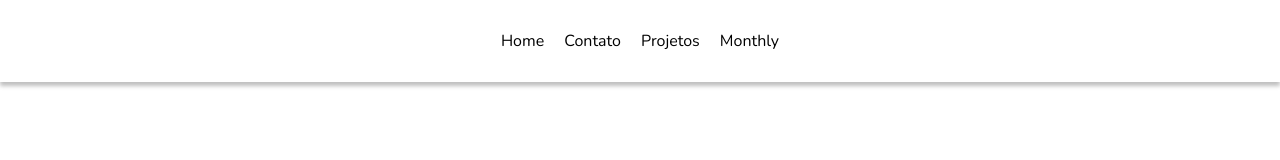
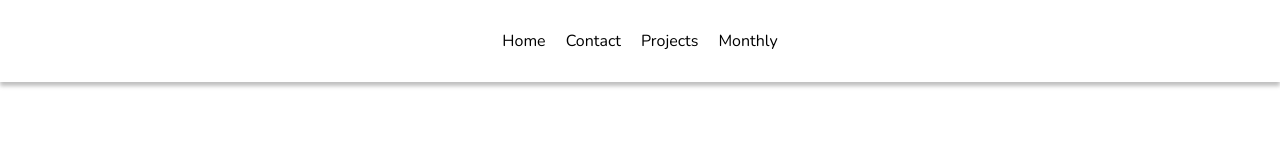
Before and after one commit to AlexF99/PortfolioAngular, an Angular app: page / in a window 1280 px wide. Shown: the top 160 px of the page. Built offline with nearby package versions, Linux system fonts and the light colour scheme.

Commit message:
translated everything to en-us

```diff
--- a/src/app/app-routing.module.ts
+++ b/src/app/app-routing.module.ts
@@ -2,12 +2,12 @@ import { NgModule } from '@angular/core';
 import { Routes, RouterModule } from '@angular/router';
 import { HomeComponent } from './home/home.component';
 import { MonthlyPresentationComponent } from './monthly-presentation/monthly-presentation.component';
-import { ProjetosComponent } from './projetos/projetos.component';
+import { ProjectsComponent } from './projetos/projects.component';
 
 const routes: Routes = [
   { path: '', component: HomeComponent },
   { path: 'monthly', component: MonthlyPresentationComponent },
-  { path: 'projects', component: ProjetosComponent },
+  { path: 'projects', component: ProjectsComponent },
 ];
 
 @NgModule({
--- a/src/app/app.module.ts
+++ b/src/app/app.module.ts
@@ -4,7 +4,7 @@ import { NgModule } from '@angular/core';
 import { AppRoutingModule } from './app-routing.module';
 import { AppComponent } from './app.component';
 import { HeaderComponent } from './header/header.component';
-import { ProjetosComponent } from './projetos/projetos.component';
+import { ProjectsComponent } from './projetos/projects.component';
 import { HomeComponent } from './home/home.component';
 import { BannerComponent } from './banner/banner.component';
 import { MonthlyPresentationComponent } from './monthly-presentation/monthly-presentation.component';
@@ -16,7 +16,7 @@ import { HttpClientModule } from '@angular/common/http';
   declarations: [
     AppComponent,
     HeaderComponent,
-    ProjetosComponent,
+    ProjectsComponent,
     HomeComponent,
     BannerComponent,
     MonthlyPresentationComponent,
--- a/src/app/header/header.component.html
+++ b/src/app/header/header.component.html
@@ -1,7 +1,7 @@
 <link href="https://fonts.googleapis.com/css2?family=Nunito:wght@300;400;600&display=swap" rel="stylesheet">
 <div class="header">
     <a routerLink="/">Home</a>
-    <a href="#">Contato</a>
-    <a routerLink="/projects">Projetos</a>
+    <a href="#">Contact</a>
+    <a routerLink="/projects">Projects</a>
     <a routerLink="/monthly">Monthly</a>
 </div>
--- a/src/index.html
+++ b/src/index.html
@@ -2,7 +2,7 @@
 <html lang="en">
 <head>
   <meta charset="utf-8">
-  <title>TodoAngular</title>
+  <title>alex's portfolio</title>
   <base href="/">
   <meta name="viewport" content="width=device-width, initial-scale=1">
   <link rel="icon" type="image/x-icon" href="favicon.ico">
```
Also changed, not shown: src/app/projetos/projects.component.ts (renamed from src/app/projetos/projetos.component.ts, +4 -4 lines), src/app/projetos/projects.component.css (renamed from src/app/projetos/projetos.component.css), src/app/projetos/projects.component.html (renamed from src/app/projetos/projetos.component.html), 1 other file (tests, documents, lock files or other folders).
